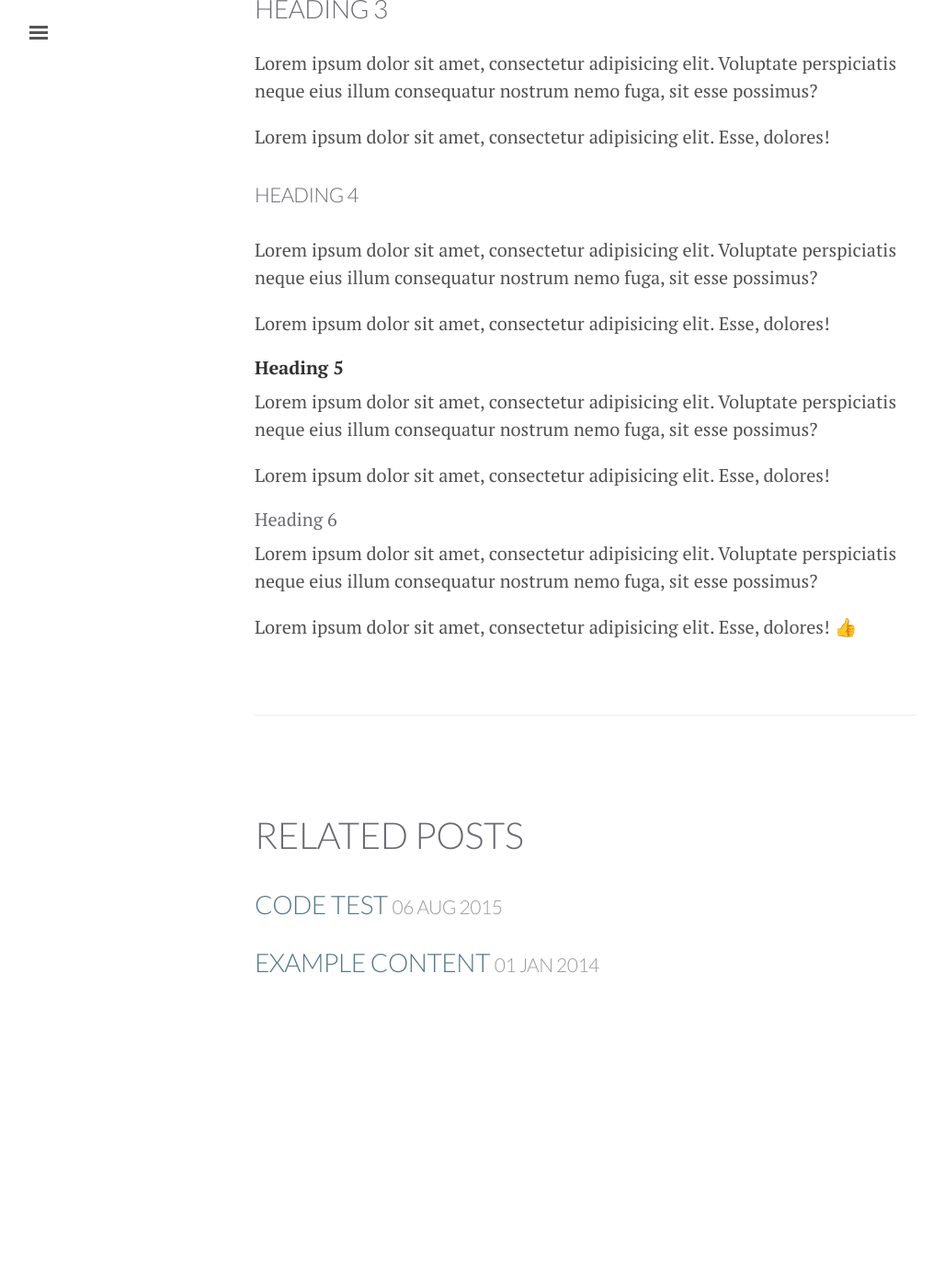
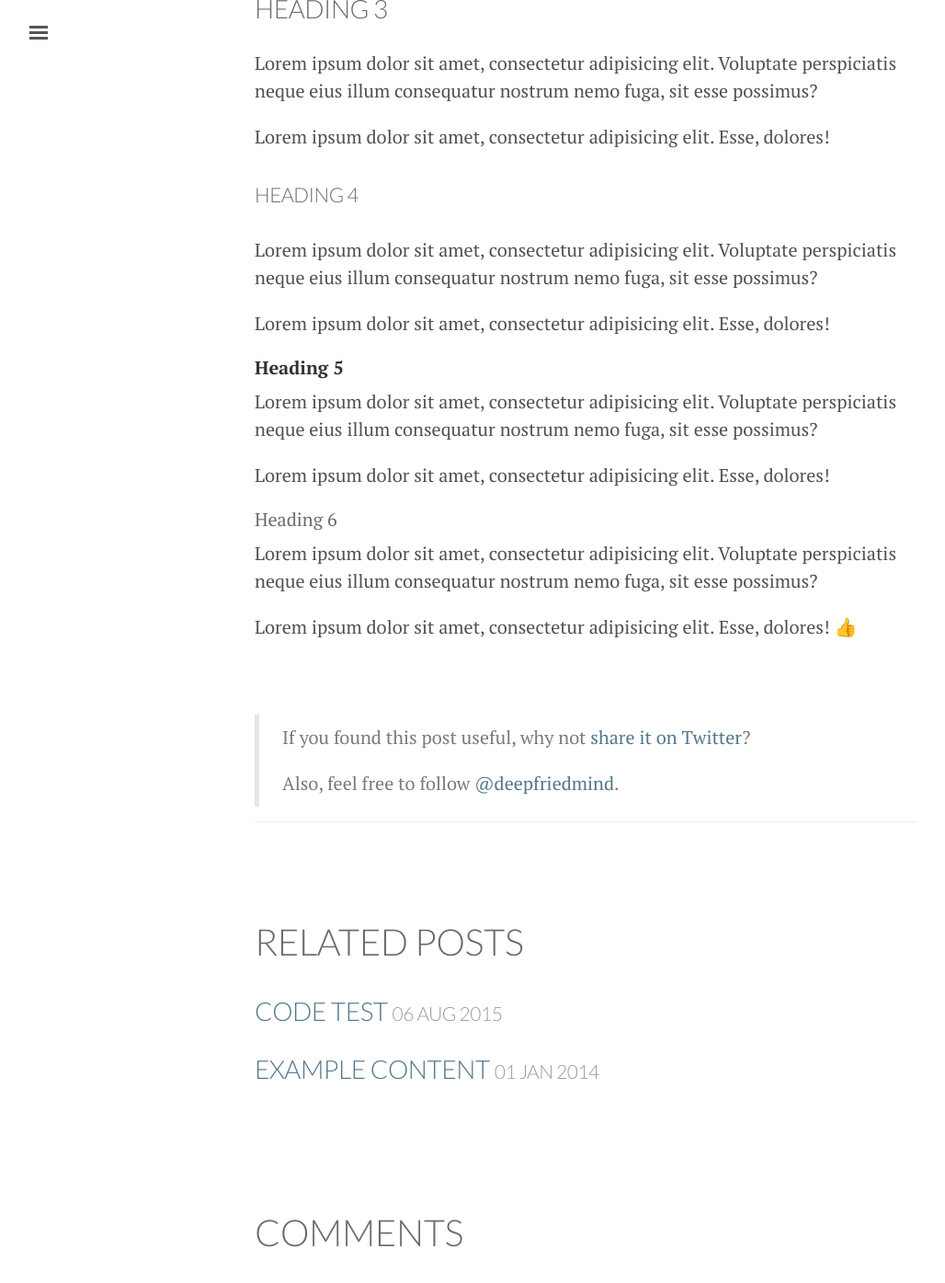
Before and after one commit to deepfriedmind/deepfriedmind.github.io, a Jekyll site: the page built from _posts/2015-08-07-typography-test.md, in a window 1280 px wide and 1400 px high, scrolled down 1024 px. Shown: the top 1395 px of the window at 92% size, without its empty margins (3-1031 px from the left). Built offline with Jekyll 4.4.1, drawn with Linux system fonts in a browser that asks for light colours; emoji names are drawn with the system emoji font; comment, search, counter and statistics services are not loaded; before the commit the page ends 2158 px from its top, so only the background shows below that.

Commit message:
add "sharing" blurb

```diff
--- a/_includes/comments.html
+++ b/_includes/comments.html
@@ -1,4 +1,5 @@
 {% if page.comments != false %}
+    <h2>Comments</h2>
     <div id="disqus_thread"></div>
     <script type="text/javascript">
         var disqus_shortname = '{{ site.disqus.shortname }}';
--- /dev/null
+++ b/_includes/sharing.html
@@ -0,0 +1,8 @@
+{% if page.sharing != false %}
+    <blockquote>
+        <p>If you found this post useful, why not
+            <a href="https://twitter.com/intent/tweet?url={{ site.url | cgi_escape }}{{ page.url | cgi_escape }}&text={{ page.title | cgi_escape }}&via={{ site.author.twitter | cgi_escape }}"
+               target="_blank">share it on Twitter</a>?</p>
+        <p>Also, feel free to follow <a href="https://twitter.com/{{ site.author.twitter }}">@deepfriedmind</a>.</p>
+    </blockquote>
+{% endif %}
--- a/_layouts/post.html
+++ b/_layouts/post.html
@@ -8,7 +8,7 @@ layout: default
     {{ content }}
 </div>
 
-{% include comments.html %}
+{% include sharing.html %}
 
 <div class="related">
     <h2>Related Posts</h2>
@@ -25,3 +25,5 @@ layout: default
         {% endfor %}
     </ul>
 </div>
+
+{% include comments.html %}
```
Also changed, not shown: index.html (line endings or trailing spaces).
